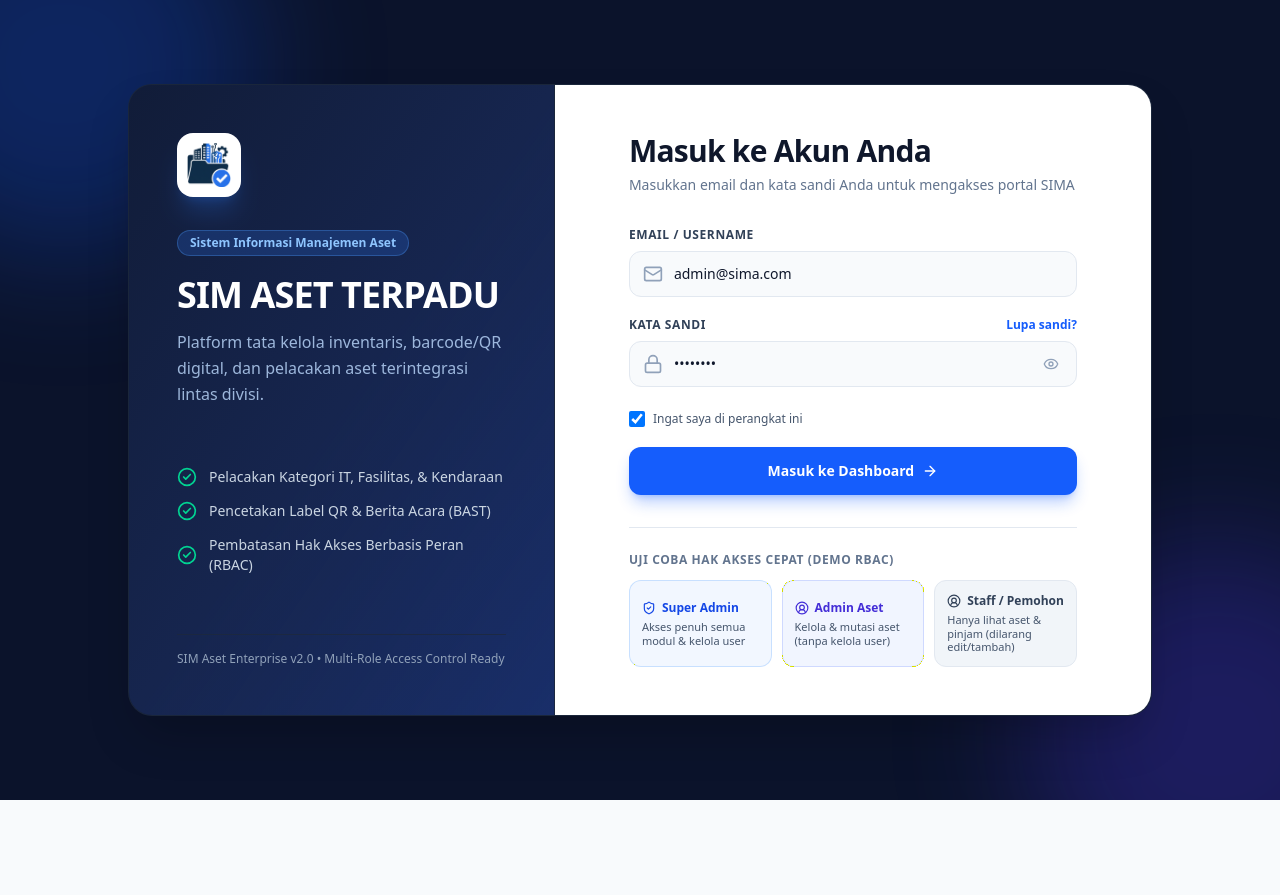
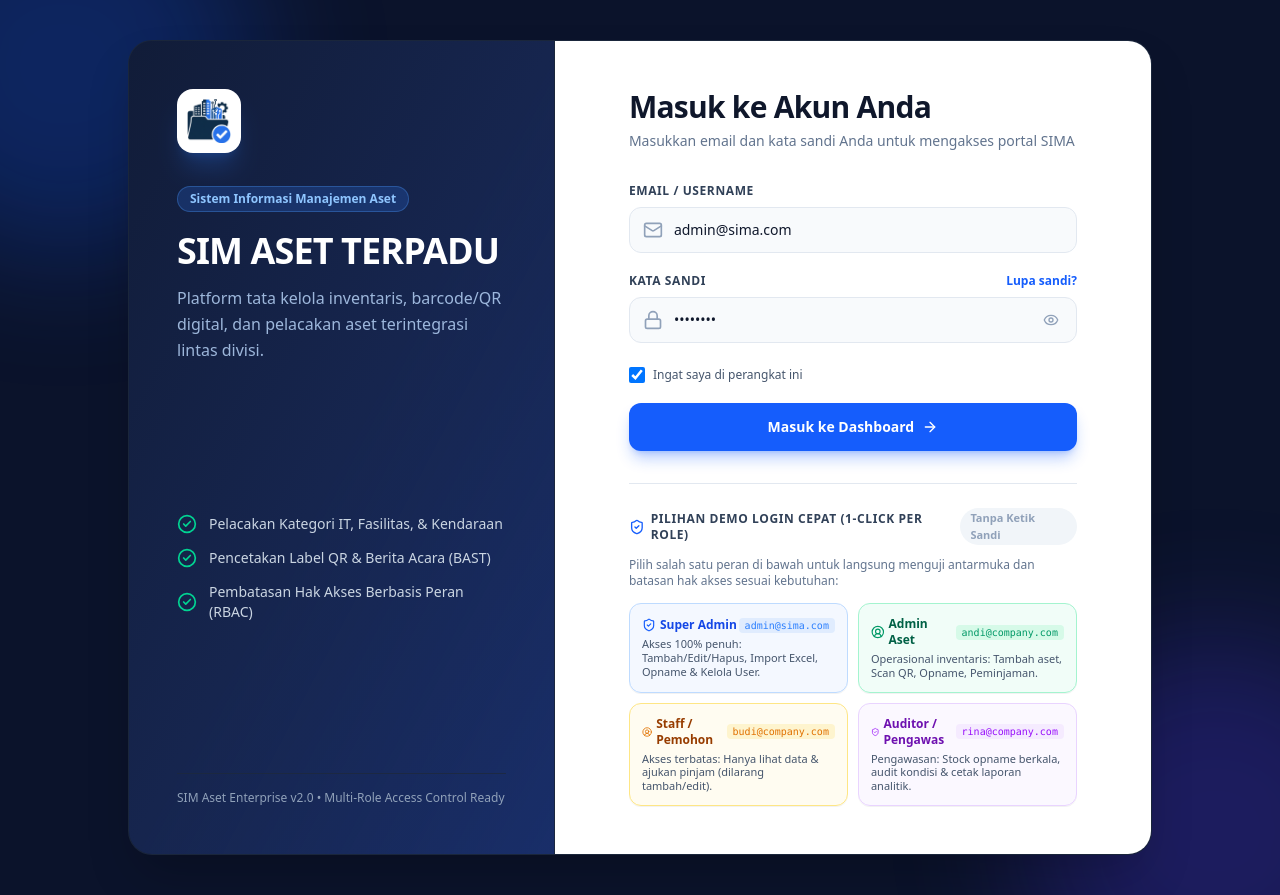
Before and after one commit to Radikdwiyoga/Sima-Aset, a Next.js app: page /login in a window 1280 px wide. Before the commit the page ends 800 px from the top, so only its background shows below. Built offline with nearby package versions, Linux system fonts and the light colour scheme.

Commit message:
feat: make charts dynamic from real data, force login on access with 1-click role demo, and update documentation

```diff
--- a/src/app/login/page.tsx
+++ b/src/app/login/page.tsx
@@ -215,52 +215,99 @@ export default function LoginPage() {
               </button>
             </form>
 
-            {/* Quick Demo Role Switcher for Pair Testing */}
+            {/* Quick Demo Role Switcher for 1-Click Login */}
             <div className="mt-8 pt-6 border-t border-slate-200">
-              <span className="text-xs font-bold text-slate-500 uppercase tracking-wider block mb-3">
-                Uji Coba Hak Akses Cepat (Demo RBAC)
-              </span>
+              <div className="flex items-center justify-between mb-3">
+                <span className="text-xs font-bold text-slate-700 uppercase tracking-wider flex items-center gap-1.5">
+                  <ShieldCheck className="w-4 h-4 text-blue-600" />
+                  <span>Pilihan Demo Login Cepat (1-Click per Role)</span>
+                </span>
+                <span className="text-[11px] font-semibold text-slate-400 bg-slate-100 px-2.5 py-0.5 rounded-full">
+                  Tanpa Ketik Sandi
+                </span>
+              </div>
+              <p className="text-xs text-slate-500 mb-3.5">
+                Pilih salah satu peran di bawah untuk langsung menguji antarmuka dan batasan hak akses sesuai kebutuhan:
+              </p>
 
-              <div className="grid grid-cols-1 sm:grid-cols-3 gap-2.5">
+              <div className="grid grid-cols-1 sm:grid-cols-2 gap-2.5">
+                {/* 1. Super Admin */}
                 <button
                   type="button"
                   onClick={() => handleQuickRole('super_admin', 'admin@sima.com')}
-                  className="p-3 bg-blue-50/80 hover:bg-blue-100/80 border border-blue-200/80 rounded-xl text-left transition-all group"
+                  className="p-3 bg-blue-50/70 hover:bg-blue-100 border border-blue-200 rounded-xl text-left transition-all group cursor-pointer shadow-2xs hover:shadow-xs"
                 >
-                  <div className="flex items-center gap-1.5 text-blue-700 font-bold text-xs mb-1">
-                    <ShieldCheck className="w-3.5 h-3.5" />
-                    <span>Super Admin</span>
+                  <div className="flex items-center justify-between mb-1">
+                    <span className="text-blue-700 font-bold text-xs flex items-center gap-1">
+                      <ShieldCheck className="w-3.5 h-3.5 text-blue-600" />
+                      Super Admin
+                    </span>
+                    <span className="text-[10px] font-mono text-blue-500 bg-blue-100/80 px-1.5 py-0.2 rounded">
+                      admin@sima.com
+                    </span>
                   </div>
                   <p className="text-[11px] text-slate-600 leading-tight">
-                    Akses penuh semua modul & kelola user
+                    Akses 100% penuh: Tambah/Edit/Hapus, Import Excel, Opname & Kelola User.
                   </p>
                 </button>
 
+                {/* 2. Admin Aset */}
                 <button
                   type="button"
                   onClick={() => handleQuickRole('admin_it', 'andi@company.com')}
-                  className="p-3 bg-indigo-50/80 hover:bg-indigo-100/80 border border-indigo-200/80 rounded-xl text-left transition-all group"
+                  className="p-3 bg-emerald-50/70 hover:bg-emerald-100 border border-emerald-200 rounded-xl text-left transition-all group cursor-pointer shadow-2xs hover:shadow-xs"
                 >
-                  <div className="flex items-center gap-1.5 text-indigo-700 font-bold text-xs mb-1">
-                    <UserCircle2 className="w-3.5 h-3.5" />
-                    <span>Admin Aset</span>
+                  <div className="flex items-center justify-between mb-1">
+                    <span className="text-emerald-800 font-bold text-xs flex items-center gap-1">
+                      <UserCircle2 className="w-3.5 h-3.5 text-emerald-600" />
+                      Admin Aset
+                    </span>
+                    <span className="text-[10px] font-mono text-emerald-600 bg-emerald-100/80 px-1.5 py-0.2 rounded">
+                      andi@company.com
+                    </span>
                   </div>
                   <p className="text-[11px] text-slate-600 leading-tight">
-                    Kelola & mutasi aset (tanpa kelola user)
+                    Operasional inventaris: Tambah aset, Scan QR, Opname, Peminjaman.
                   </p>
                 </button>
 
+                {/* 3. Staff / Pemohon */}
                 <button
                   type="button"
                   onClick={() => handleQuickRole('staff', 'budi@company.com')}
-                  className="p-3 bg-slate-100 hover:bg-slate-200/80 border border-slate-200 rounded-xl text-left transition-all group"
+                  className="p-3 bg-amber-50/70 hover:bg-amber-100 border border-amber-200 rounded-xl text-left transition-all group cursor-pointer shadow-2xs hover:shadow-xs"
                 >
-                  <div className="flex items-center gap-1.5 text-slate-700 font-bold text-xs mb-1">
-                    <UserCircle2 className="w-3.5 h-3.5" />
-                    <span>Staff / Pemohon</span>
+                  <div className="flex items-center justify-between mb-1">
+                    <span className="text-amber-800 font-bold text-xs flex items-center gap-1">
+                      <UserCircle2 className="w-3.5 h-3.5 text-amber-600" />
+                      Staff / Pemohon
+                    </span>
+                    <span className="text-[10px] font-mono text-amber-600 bg-amber-100/80 px-1.5 py-0.2 rounded">
+                      budi@company.com
+                    </span>
                   </div>
                   <p className="text-[11px] text-slate-600 leading-tight">
-                    Hanya lihat aset & pinjam (dilarang edit/tambah)
+                    Akses terbatas: Hanya lihat data & ajukan pinjam (dilarang tambah/edit).
+                  </p>
+                </button>
+
+                {/* 4. Auditor / Manajemen */}
+                <button
+                  type="button"
+                  onClick={() => handleQuickRole('auditor', 'rina@company.com')}
+                  className="p-3 bg-purple-50/70 hover:bg-purple-100 border border-purple-200 rounded-xl text-left transition-all group cursor-pointer shadow-2xs hover:shadow-xs"
+                >
+                  <div className="flex items-center justify-between mb-1">
+                    <span className="text-purple-800 font-bold text-xs flex items-center gap-1">
+                      <ShieldCheck className="w-3.5 h-3.5 text-purple-600" />
+                      Auditor / Pengawas
+                    </span>
+                    <span className="text-[10px] font-mono text-purple-600 bg-purple-100/80 px-1.5 py-0.2 rounded">
+                      rina@company.com
+                    </span>
+                  </div>
+                  <p className="text-[11px] text-slate-600 leading-tight">
+                    Pengawasan: Stock opname berkala, audit kondisi & cetak laporan analitik.
                   </p>
                 </button>
               </div>
--- a/src/app/page.tsx
+++ b/src/app/page.tsx
@@ -2,13 +2,21 @@
 
 import { useEffect } from 'react';
 import { useRouter } from 'next/navigation';
+import { useAuth } from '@/context/AuthContext';
 
 export default function RootPage() {
   const router = useRouter();
+  const { user, isLoading } = useAuth();
 
   useEffect(() => {
-    router.replace('/dashboard');
-  }, [router]);
+    if (!isLoading) {
+      if (user) {
+        router.replace('/dashboard');
+      } else {
+        router.replace('/login');
+      }
+    }
+  }, [user, isLoading, router]);
 
   return (
     <div className="min-h-screen bg-slate-50 flex items-center justify-center">
--- a/src/context/AuthContext.tsx
+++ b/src/context/AuthContext.tsx
@@ -33,33 +33,35 @@ export function AuthProvider({ children }: { children: React.ReactNode }) {
         setUser(null);
       }
     } else {
-      // Default to Super Admin so that dev reload still works smoothly,
-      // but logout can clear it to test real login page
-      const defaultUser: User = {
-        id: 'usr-1',
-        name: 'Super Admin SIMA',
-        username: 'admin',
-        email: 'admin@sima.com',
-        role: 'super_admin',
-        department: 'Administrator Aset',
-        avatar: 'https://images.unsplash.com/photo-1472099645785-5658abf4ff4e?w=120&auto=format&fit=crop&q=80'
-      };
-      setUser(defaultUser);
-      localStorage.setItem('sima_user', JSON.stringify(defaultUser));
+      setUser(null);
     }
     setIsLoading(false);
   }, []);
 
   const login = async (identifier: string, password?: string, roleOverride?: UserRole): Promise<{ success: boolean; message?: string }> => {
     try {
-      const found = DataService.login(identifier);
+      let found = DataService.login(identifier);
+
+      // If roleOverride is specified, create or customize the profile for demo testing
+      if (!found && roleOverride) {
+        found = {
+          id: `usr-demo-${roleOverride}`,
+          name: roleOverride === 'super_admin' ? 'Super Admin SIMA' : roleOverride === 'admin_it' ? 'Andi (Admin Aset)' : roleOverride === 'auditor' ? 'Rina (Auditor SIMA)' : 'Budi (Staff Operasional)',
+          username: identifier.split('@')[0],
+          email: identifier,
+          role: roleOverride,
+          department: roleOverride === 'super_admin' ? 'Administrator' : roleOverride === 'admin_it' ? 'Teknisi Aset' : roleOverride === 'auditor' ? 'Audit & Kepatuhan' : 'Divisi Operasional',
+          avatar: 'https://images.unsplash.com/photo-1472099645785-5658abf4ff4e?w=120&auto=format&fit=crop&q=80'
+        };
+      }
+
       if (found) {
         const loggedUser: User = roleOverride ? { ...found, role: roleOverride } : found;
         setUser(loggedUser);
         localStorage.setItem('sima_user', JSON.stringify(loggedUser));
         return { success: true };
       }
-      return { success: false, message: 'Username tidak ditemukan (Gunakan: admin, budi, siti, andi, rina)' };
+      return { success: false, message: 'Username / Email tidak ditemukan. Gunakan tombol Uji Coba Demo di bawah atau email demo.' };
     } catch (err) {
       return { success: false, message: 'Gagal melakukan login' };
     }
--- a/src/lib/permissions.ts
+++ b/src/lib/permissions.ts
@@ -38,6 +38,7 @@ export function getRolePermissions(role?: UserRole): RolePermissions {
         canRequestLoan: true
       };
 
+    case 'auditor':
     case 'management':
       return {
         canCreateAsset: false,
@@ -73,6 +74,8 @@ export function getRoleDisplayName(role?: UserRole): string {
       return 'Admin IT (Hardware & Software)';
     case 'admin_ga':
       return 'Admin GA (Fasilitas & Aset Umum)';
+    case 'auditor':
+      return 'Auditor / Pengawas (Audit & Laporan)';
     case 'management':
       return 'Manajemen (Laporan & Audit)';
     case 'staff':
--- a/src/types/index.ts
+++ b/src/types/index.ts
@@ -1,4 +1,4 @@
-export type UserRole = 'super_admin' | 'admin_it' | 'admin_ga' | 'management' | 'staff';
+export type UserRole = 'super_admin' | 'admin_it' | 'admin_ga' | 'management' | 'staff' | 'auditor';
 
 export interface User {
   id: string;
```
Also changed, not shown: src/app/dashboard/page.tsx (+14 -26 lines), src/lib/dataService.ts (+59 -0 lines), src/components/ImportExcelModal.tsx (line endings or trailing spaces), 1 other file (tests, documents, lock files or other folders).
